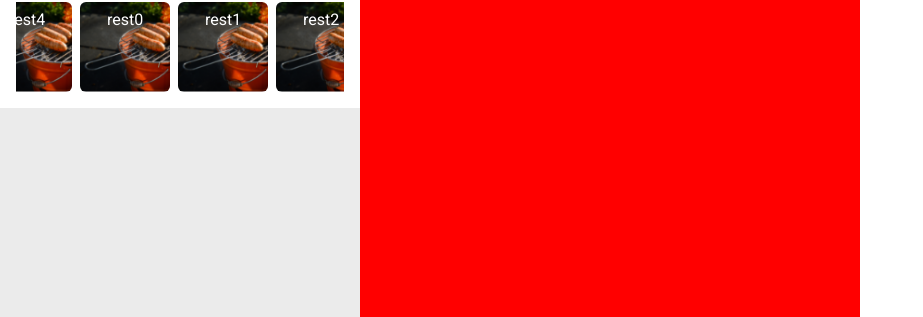
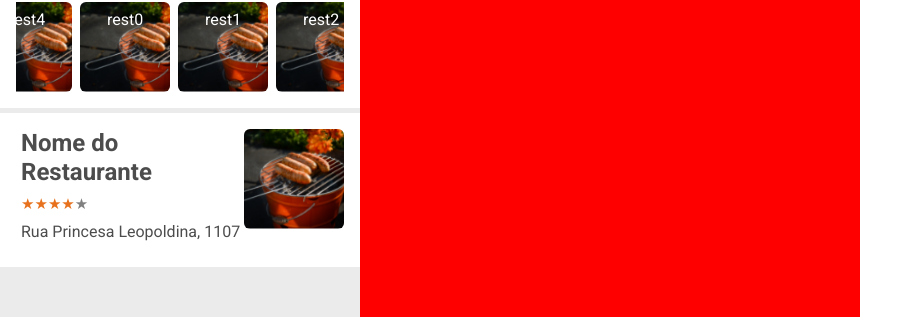
Before and after one commit to Iann-rst/Busca-Restaurantes, a React (Create React App) app: page / in a window 1280 px wide. Shown: the part 246-563 px from the top of the page, without its empty margins (0-923 px from the left). Built offline with nearby package versions, Linux system fonts and the light colour scheme.

Commit message:
import RestaurantCard para a página Home

```diff
--- a/src/pages/Home/index.jsx
+++ b/src/pages/Home/index.jsx
@@ -6,7 +6,7 @@ import SearchIcon from '@material-ui/icons/Search';
 //import logo from '../../assets/logo.svg';
 import logo2 from '../../assets/logo.png'
 import restaurante from '../../assets/restaurante-fake.png';
-import {Card} from '../../components';
+import {Card, RestaurantCard} from '../../components';
 
 
 //Styles
@@ -49,6 +49,7 @@ const Home = () => {
             <Card photo ={restaurante} title= "rest4" />
           </Carousel>
         </Search>
+        <RestaurantCard/>
       </Container>
       <Map/>
     </Wrapper>
```
